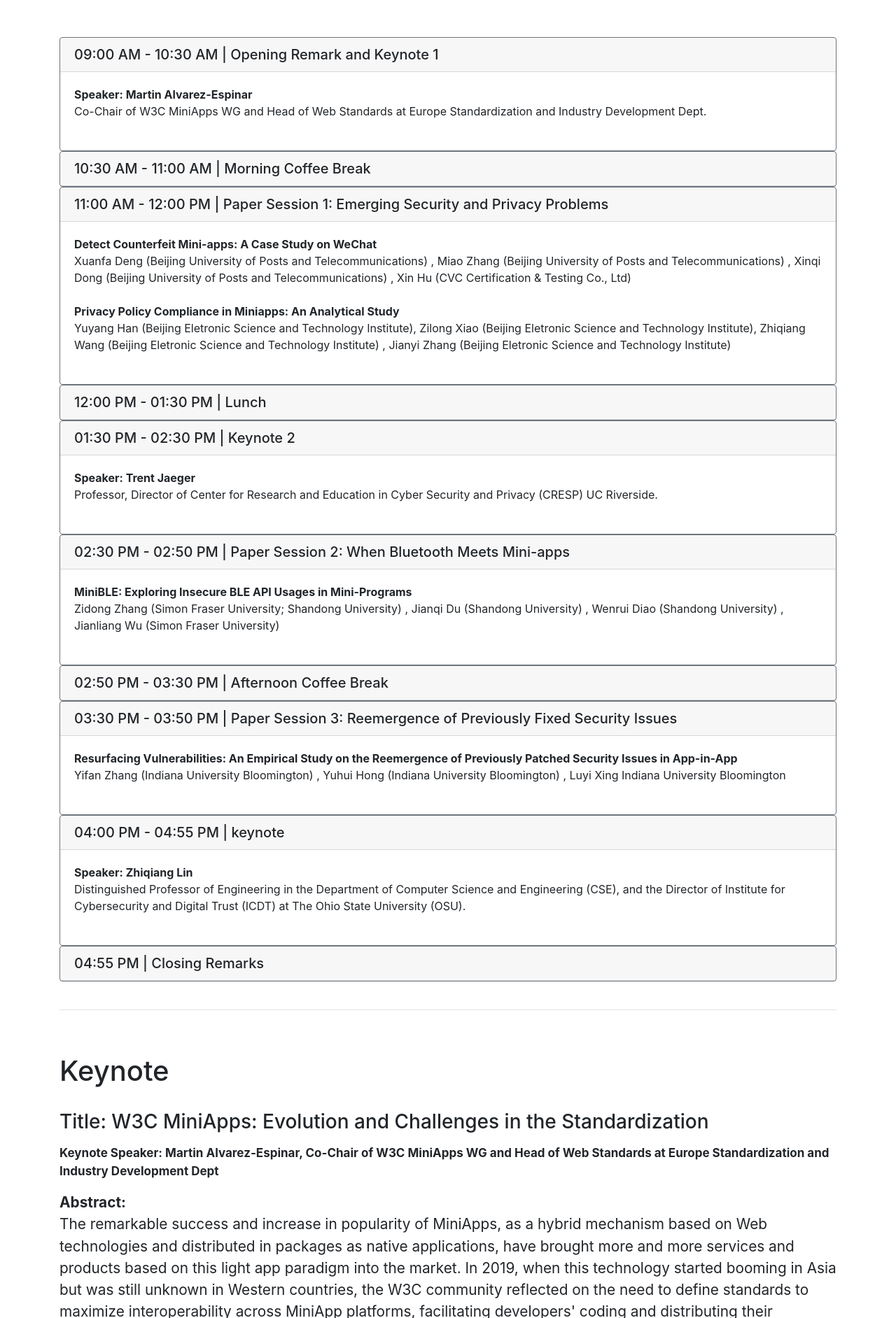
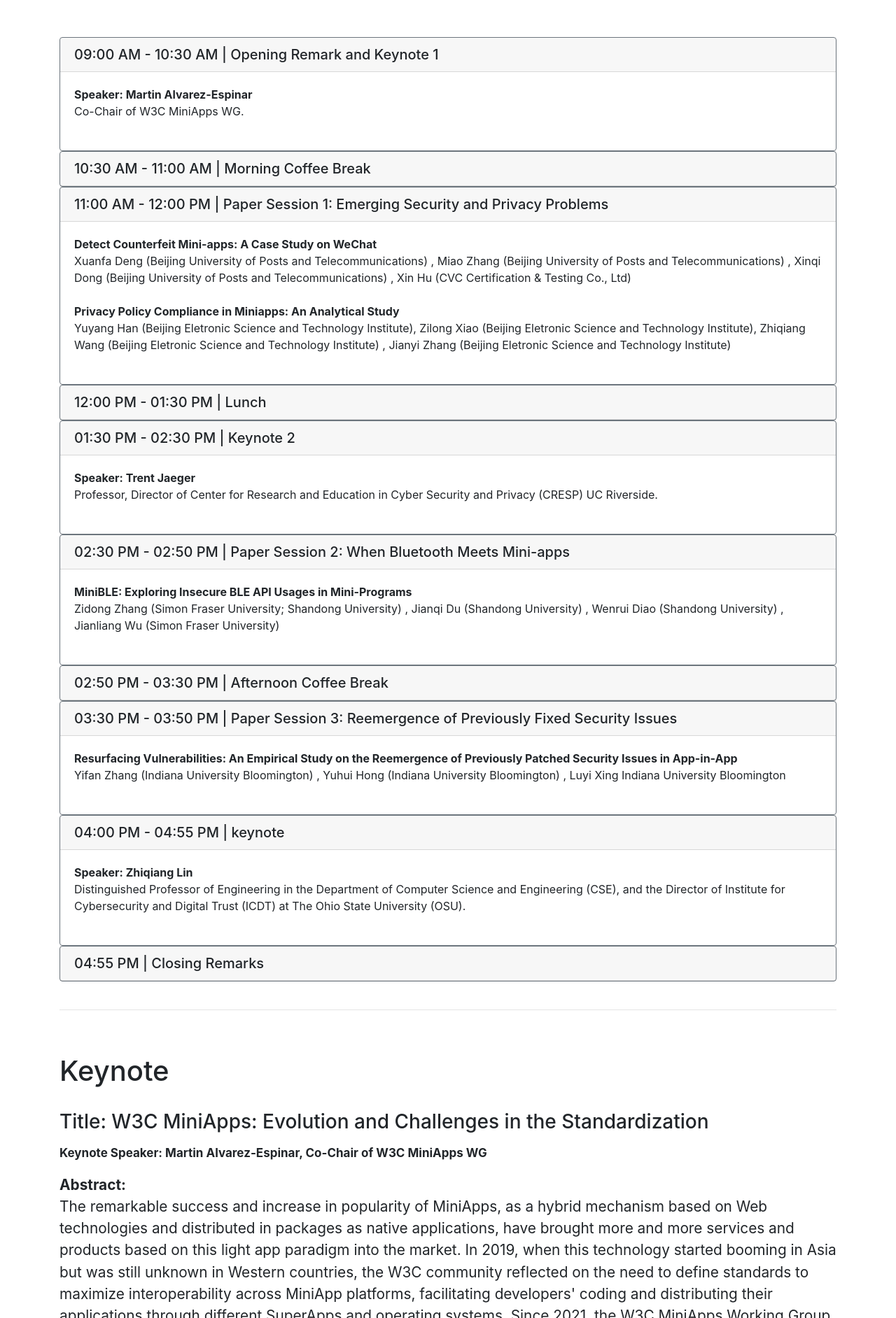
Before and after one commit to Superappsec/2024, a plain HTML site: page index.html in a window 1280 px wide. Shown: the part 1818-3702 px from the top of the page at 70% size. Drawn offline with nearby package versions, Linux system fonts and the light colour scheme.

Commit message:
fix title

```diff
--- a/index.html
+++ b/index.html
@@ -110,7 +110,7 @@
           <div class="card-body">
             <!-- <b>Inspecting the Security Mechanism of Super-apps from Browser Perspective</b><br/> -->
             <b>Speaker: Martin Alvarez-Espinar</b><br/>
-            Co-Chair of W3C MiniApps WG and Head of Web Standards at Europe Standardization and Industry Development Dept.
+            Co-Chair of W3C MiniApps WG.
             <br><br>
           </div>
         </div>
@@ -187,7 +187,7 @@
         <br>
         <h3>Title: W3C MiniApps: Evolution and Challenges in the Standardization</h3>
         </p>
-        <b style="font-size: 17px;">Keynote Speaker: Martin Alvarez-Espinar, Co-Chair of W3C MiniApps WG and Head of Web Standards at Europe Standardization and Industry Development Dept</b>
+        <b style="font-size: 17px;">Keynote Speaker: Martin Alvarez-Espinar, Co-Chair of W3C MiniApps WG</b>
         <br>
     </p>
 
```
